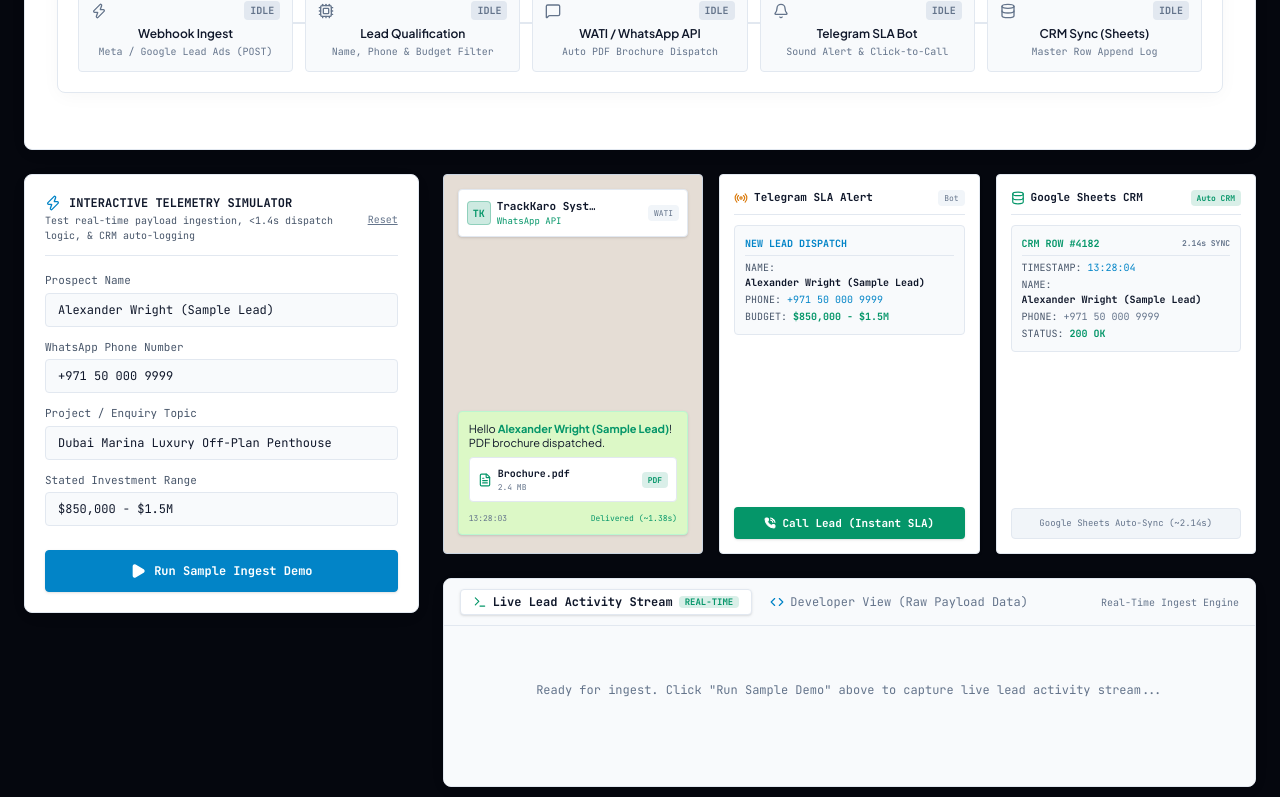
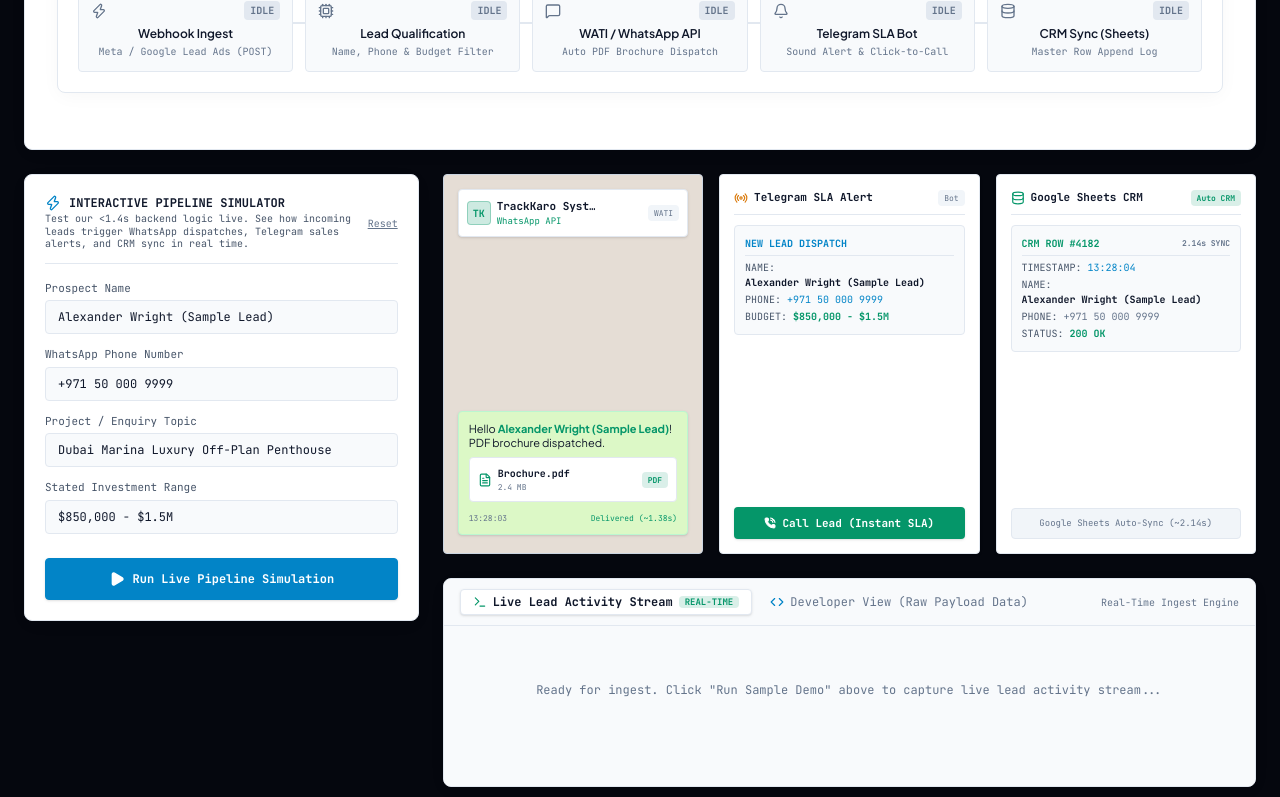
Before and after one commit to mangalcool222/automation-client-demo, a React (Vite) app: page / in a window 1280 px wide. Shown: the part 601-1398 px from the top of the page. Built offline with nearby package versions, Linux system fonts and the light colour scheme; the HTML template or start-up script is replaced by a standard one.

Commit message:
refactor: update simulator title, sub-headline, and button text to exact honest pipeline simulation copy

```diff
--- a/src/components/LeadSimulatorApp.jsx
+++ b/src/components/LeadSimulatorApp.jsx
@@ -351,10 +351,10 @@ export default function LeadSimulatorApp() {
               <div>
                 <span className={`text-xs font-bold flex items-center gap-2 font-mono-telemetry ${isLight ? 'text-[#0F172A]' : 'text-[#F1F3F7]'}`}>
                   <Zap className={`w-4 h-4 ${isLight ? 'text-[#0284C7]' : 'text-[#3B82F6]'}`} />
-                  INTERACTIVE TELEMETRY SIMULATOR
+                  INTERACTIVE PIPELINE SIMULATOR
                 </span>
-                <span className={`text-[10px] font-mono-telemetry block mt-0.5 ${isLight ? 'text-[#475569]' : 'text-[#94A3B8]'}`}>
-                  Test real-time payload ingestion, &lt;1.4s dispatch logic, &amp; CRM auto-logging
+                <span className={`text-[10px] font-mono-telemetry block mt-0.5 leading-tight ${isLight ? 'text-[#475569]' : 'text-[#94A3B8]'}`}>
+                  Test our &lt;1.4s backend logic live. See how incoming leads trigger WhatsApp dispatches, Telegram sales alerts, and CRM sync in real time.
                 </span>
               </div>
               <button
@@ -452,7 +452,7 @@ export default function LeadSimulatorApp() {
                   }`}
                 >
                   <Play className="w-4 h-4 fill-current" />
-                  Run Sample Ingest Demo
+                  Run Live Pipeline Simulation
                 </button>
               )}
             </div>
```
